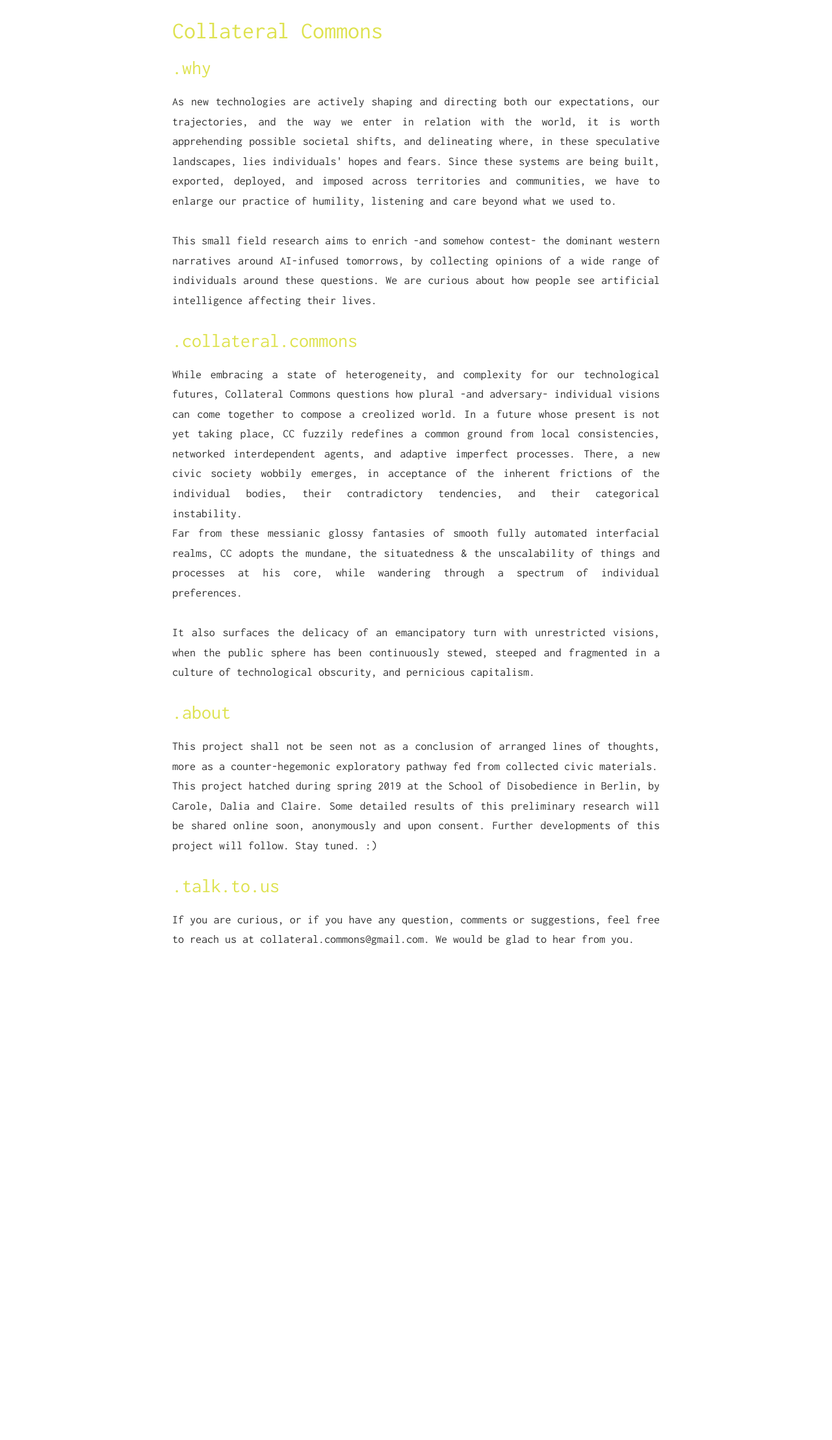
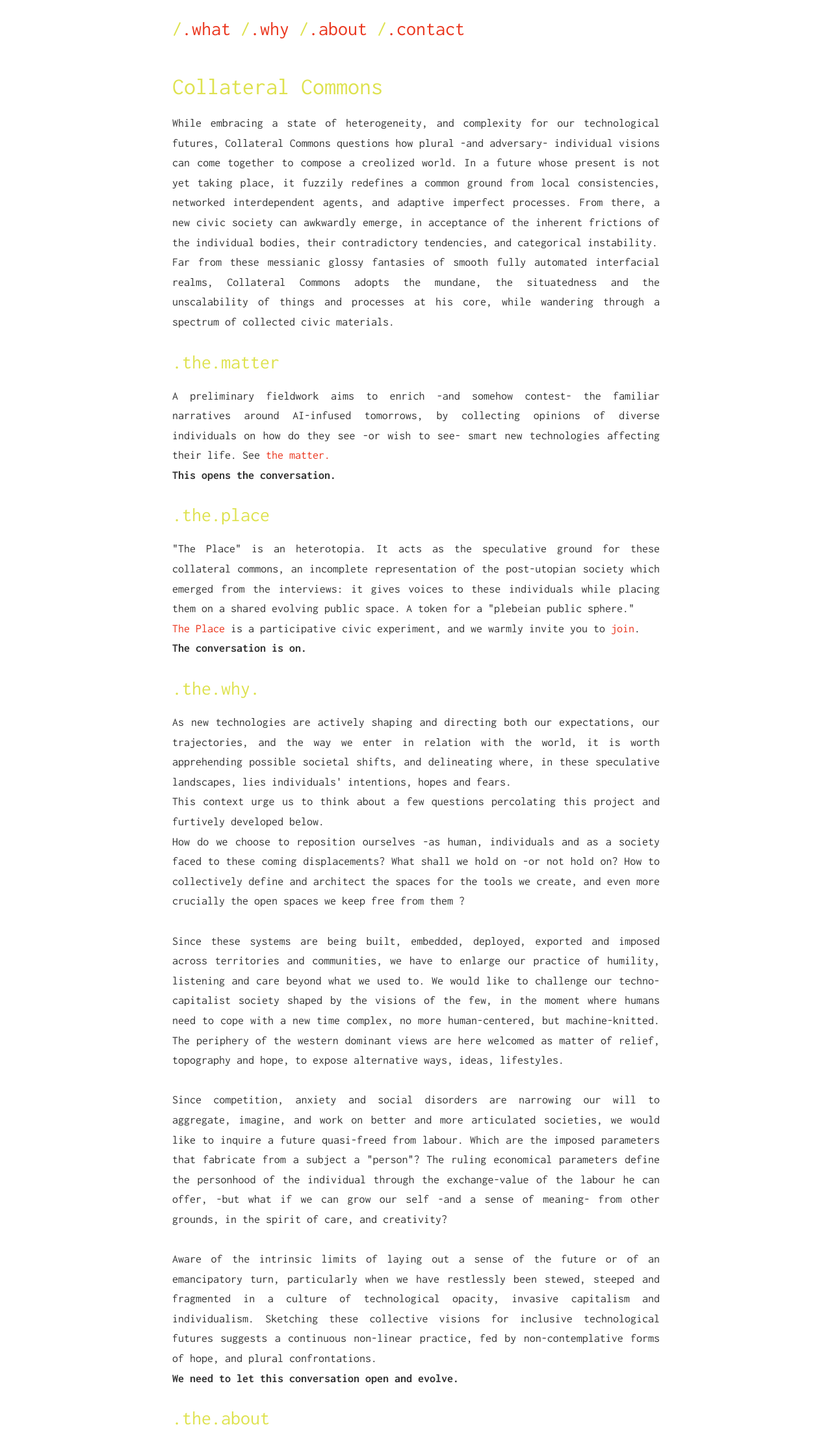
Before and after one commit to collateral-commons/collateral-commons.github.io, a plain HTML site: page about.html in a window 1280 px wide. Shown: the part 512-2728 px from the top of the page at 65% size. Before the commit the page ends 2003 px from the top, so only its background shows below. Drawn offline with Linux system fonts and the light colour scheme.

Commit message:
About and The Place

```diff
--- a/about.html
+++ b/about.html
@@ -65,7 +65,8 @@
 					<div class="col-xs-10 text-right menu-1">
 						<ul>
 							<li><a href="index.html">Home</a></li>
-							<li><a href="visions.html">Visions</a></li>
+							<li><a href="visions.html">The Matter</a></li>
+							<li><a href="theplace.html">The Place</a></li>
 							<li class="active"><a href="about.html">About</a></li>
 
 						<!--	<li><a href="contact.html">Contact</a></li> -->
@@ -84,46 +85,78 @@
 		<div class="container">
 			<div class="row animate-box">
 				<div class="col-md-8 col-md-offset-2">
-					<h1 style="color: #dee24f"> Collateral Commons</h1>
-					<h2 style="color: #dee24f"> .why</h2>
+					<h2 style="color: #dee24f"> /<a href="#what">.what</a> /<a href="#why">.why</a> /<a href="#about">.about</a> /<a href="#contact">.contact</a>
+						<br><br>
+					</h2>
+
+					<h1 style="color: #dee24f"> Collateral Commons <a name="what"></a> </h1>
 					<p style = "font-size:18px;text-align: justify;">
-						As new technologies are actively shaping and directing both our expectations, our trajectories,
-						and the way we enter in relation with the world, it is worth apprehending possible societal shifts,
-						and delineating where, in these speculative landscapes, lies individuals' hopes and fears.
-						Since these systems are being built, exported, deployed, and imposed across territories and communities,
-						we have to enlarge our practice of humility, listening and care beyond what we used to. <br>
-						<br>
-						This small field research aims to enrich -and somehow contest- the dominant western narratives around AI-infused tomorrows,
-						by collecting opinions of a wide range of individuals around these questions.
-						We are curious about how people see artificial intelligence affecting their lives.
+						While embracing a state of heterogeneity, and complexity for our technological futures,
+						Collateral Commons questions how plural -and adversary- individual visions can come together to compose a creolized world.
+						In a future whose present is not yet taking place, it fuzzily redefines a common ground from local consistencies,
+						networked interdependent agents, and adaptive imperfect processes.
+						From there, a new civic society can awkwardly emerge, in acceptance of the inherent frictions of the individual bodies,
+						their contradictory tendencies, and categorical instability.<br>
+						Far from these messianic glossy fantasies of smooth fully automated interfacial realms,
+						Collateral Commons adopts the mundane, the situatedness and the unscalability of things and processes at his core,
+						while wandering through a spectrum of collected civic materials.
+					</p>
+					<h2 style="color: #dee24f"> .the.matter</h2>
+					<p style = "font-size:18px;text-align: justify;">
+						A preliminary fieldwork aims to enrich -and somehow contest- the familiar narratives around AI-infused tomorrows,
+						by collecting opinions of diverse individuals on how do they see -or wish to see- smart new technologies affecting their life.
+						See <a href="visions.html">the matter.</a><br>
+						<b>This opens the conversation.</b>
+					</p>
+					<h2 style="color: #dee24f"> .the.place</h2>
+					<p style = "font-size:18px;text-align: justify;">
+						"The Place" is an heterotopia. It acts as the speculative ground for these collateral commons,
+						an incomplete representation of the post-utopian society which emerged from the interviews:
+						it gives voices to these individuals while placing them on a shared evolving public space.
+						A token for a "plebeian public sphere."<br>
+						<a href="theplace.html">The Place</a> is a participative civic experiment, and we warmly invite you to <a href="index.html">join</a>.<br>
+						<b>The conversation is on.</b><br>
+					</p>
+					<h2 style="color: #dee24f"> .the.why. <a name="why"></a> </h2>
+					<p style = "font-size:18px;text-align: justify;">
+							As new technologies are actively shaping and directing both our expectations, our trajectories,
+							and the way we enter in relation with the world, it is worth apprehending possible societal shifts,
+							and delineating where, in these speculative landscapes, lies individuals' intentions, hopes and fears. <br>
+							This context urge us to think about a few questions percolating this project and furtively developed below. <br>
+							How do we choose to reposition ourselves -as human, individuals and as a society faced to these coming displacements?
+							What shall we hold on -or not hold on? How to collectively define and architect the spaces for the tools we create,
+							and even more crucially the open spaces we keep free from them ?<br>
+							<br>
+							Since these systems are being built, embedded, deployed, exported and imposed across territories and communities,
+							we have to enlarge our practice of humility, listening and care beyond what we used to. We would like to challenge
+							our techno-capitalist society shaped by the visions of the few, in the moment where humans need to cope with a new time complex,
+							no more human-centered, but machine-knitted. The periphery of the western dominant views are here welcomed as matter of relief,
+							topography and hope, to expose alternative ways, ideas, lifestyles.<br>
+							<br>
+							Since competition, anxiety and social disorders are narrowing our will to aggregate, imagine, and work on better and more
+							articulated societies, we would like to inquire a future quasi-freed from labour. Which are the imposed parameters that fabricate
+							from a subject a "person"? The ruling economical parameters define the personhood of the individual through the exchange-value
+							of the labour he can offer, -but what if we can grow our self -and a sense of meaning- from other grounds, in the spirit of care,
+							and creativity?<br>
+							<br>
+							Aware of the intrinsic limits of laying out a sense of the future or of an emancipatory turn, particularly when we have restlessly
+							been stewed, steeped and fragmented in a culture of technological opacity, invasive capitalism and individualism. Sketching
+							these collective visions for inclusive technological futures suggests a continuous non-linear practice,
+							fed by non-contemplative forms of hope, and plural confrontations.<br>
+							<b>We need to let this conversation open and evolve.</b>
+							<br>
+					</p>
 
 
-						</p>
-						<h2 style="color: #dee24f"> .collateral.commons</h2>
-						<p style = "font-size:18px;text-align: justify;">
-							While embracing a state of heterogeneity, and complexity for our technological futures,
-							Collateral Commons questions how plural -and adversary- individual visions can come together to compose a creolized world.
-							In a future whose present is not yet taking place, CC fuzzily redefines a common ground from local consistencies,
-							networked interdependent agents, and adaptive imperfect processes.
-							There, a new civic society wobbily emerges, in acceptance of the inherent frictions of the individual bodies,
-							their contradictory tendencies, and their categorical instability.<br>
-							Far from these messianic glossy fantasies of smooth fully automated interfacial realms,
-							CC adopts the mundane, the situatedness & the unscalability of things and processes at his core,
-							while wandering through a spectrum of individual preferences.<br>
-							<br>
-							It also surfaces the delicacy of an emancipatory turn with unrestricted visions, when the public sphere has been continuously stewed,
-							steeped and fragmented in a culture of technological obscurity, and pernicious capitalism.
+					<h2 style="color: #dee24f">.the.about <a name="about"></a> </h2>
+					<p style = "font-size:18px;text-align: justify;">
+							This project hatched during spring 2019 at the School of Disobedience in Berlin, by Carole, Dalia and Claire. It
+							shall be seen not as a conclusion of arranged lines of thoughts, more as a counter-hegemonic exploratory
+							pathway and the opening of a conversation. Some more detailed results of this preliminary research will be shared
+							online soon (anonymously) and further developments of this project will follow. Stay tuned.:)
 
-						</p>
-					<h2 style="color: #dee24f">.about</h2>
-					<p style = "font-size:18px;text-align: justify;">
-						This project shall not be seen not as a conclusion of arranged lines of thoughts,
-						more as a counter-hegemonic exploratory pathway fed from collected civic materials.<br>
-						This project hatched during spring 2019 at the School of Disobedience in Berlin, by Carole, Dalia and Claire.
-					    Some detailed results of this preliminary research will be shared online soon, anonymously and upon consent.
-						Further developments of this project will follow. Stay tuned. :)
 					</p>
-						<h2 style="color: #dee24f">.talk.to.us</h2>
+						<h2 style="color: #dee24f">.the.talk.to.us <a name="contact"></a> </h2>
 						<p style = "font-size:18px;text-align: justify;">
 					 	If you are curious, or if you have any question, comments or suggestions, feel free to reach us at collateral.commons@gmail.com.
 						We would be glad to hear from you.
```
Also changed, not shown: index.html (+2 -1 lines), theplace.html (+4 -1 lines), visions.html (+2 -1 lines).
